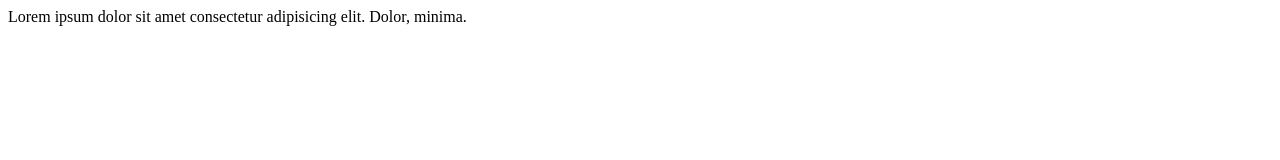
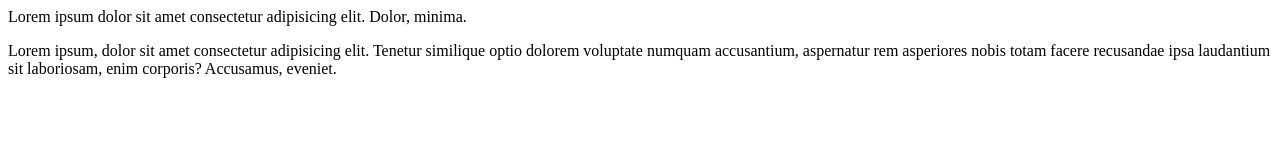
Before and after one commit to YashChothe/learn-git, a plain HTML site: page index.html in a window 1280 px wide. Drawn offline with Linux system fonts and the light colour scheme.

Commit message:
add the update

```diff
--- a/index.html
+++ b/index.html
@@ -7,5 +7,6 @@
 </head>
 <body>
     Lorem ipsum dolor sit amet consectetur adipisicing elit. Dolor, minima.
+    <p>Lorem ipsum, dolor sit amet consectetur adipisicing elit. Tenetur similique optio dolorem voluptate numquam accusantium, aspernatur rem asperiores nobis totam facere recusandae ipsa laudantium sit laboriosam, enim corporis? Accusamus, eveniet.</p>
 </body>
 </html>
```
